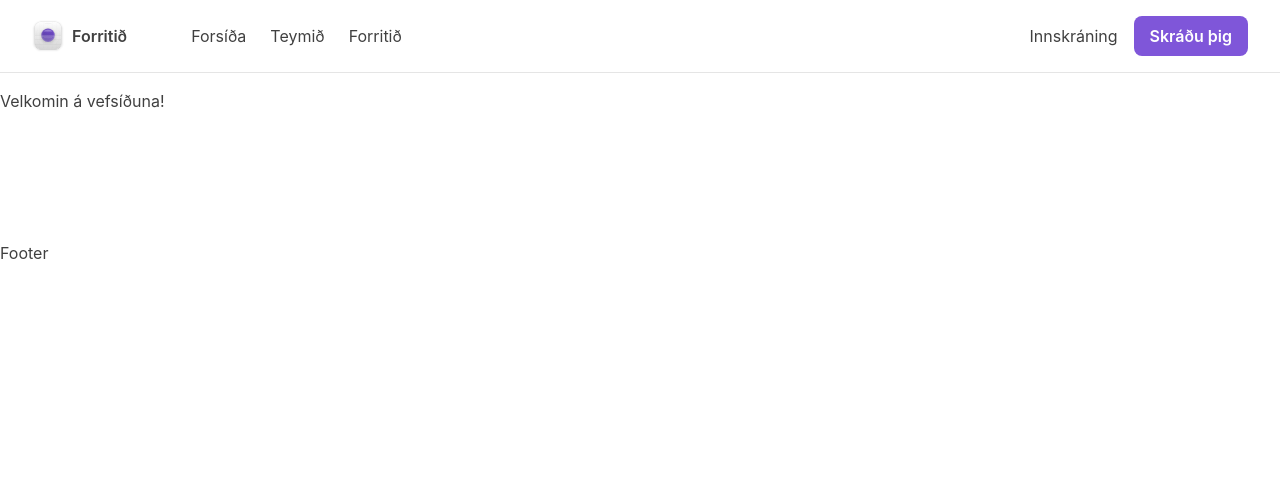
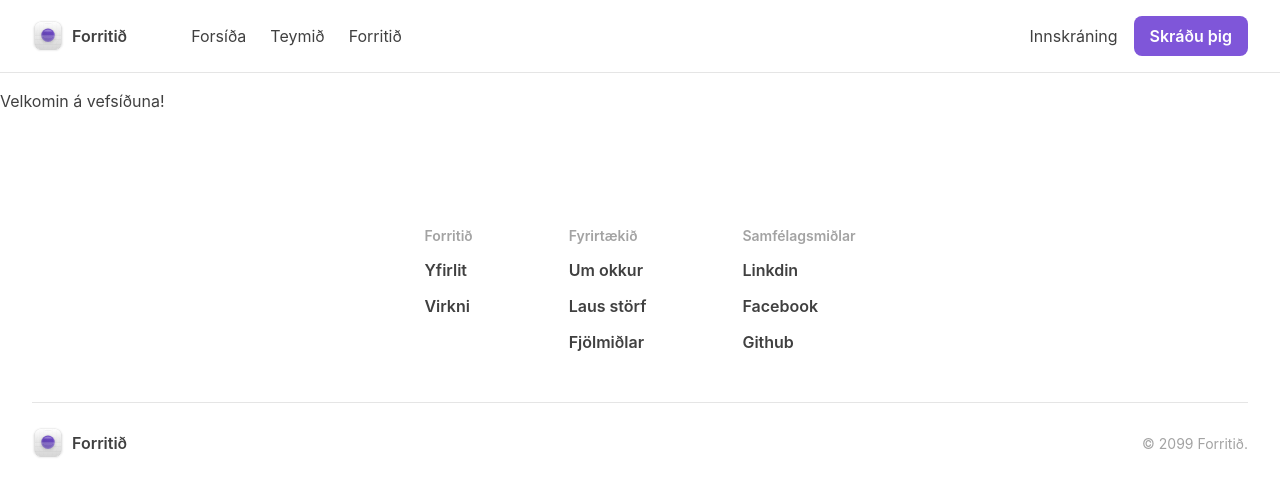
Before and after one commit to SigursteinnOli/vef1-2026-h1, a website: page sidur/teymissida.html in a window 1280 px wide. Drawn offline with Linux system fonts and the light colour scheme; files whose address does not match are found by name; a web font is replaced by a local one.

Commit message:
laga links á innskraning og teymissíðum

```diff
--- a/sidur/teymissida.html
+++ b/sidur/teymissida.html
@@ -9,17 +9,17 @@
   </head>
   <body>
     <header class="container">
-      <a class="logo" href="index.html">
-        <img src="myndir/Logo.svg"/>
+      <a class="logo" href="../index.html">
+        <img src="../myndir/Logo.svg"/>
         Forritið </a>
       <nav>
-        <a href="index.html">Forsíða</a>
-        <a href="sidur/teymissida.html">Teymið</a>
+        <a href="../index.html">Forsíða</a>
+        <a href="../sidur/teymissida.html">Teymið</a>
         <a href="">Forritið</a>
       </nav>
       <div class="header-innskraning">
-        <a href="sidur/innskraning.html">Innskráning</a>
-        <a href="sidur/innskraning.html" class="button">Skráðu þig</a>
+        <a href="../sidur/innskraning.html">Innskráning</a>
+        <a href="../sidur/innskraning.html" class="button">Skráðu þig</a>
       </div>
     </header>
 
@@ -27,8 +27,35 @@
       <p>Velkomin á vefsíðuna!</p>
     </main>
 
-    <footer>
-      <p>Footer</p>
+    <footer class="container">
+      <div class="footer-links">
+
+        <div class="footer-column">
+          <h2>Forritið</h2>
+          <a href="">Yfirlit</a>
+          <a href="">Virkni</a>
+        </div>
+        <div class="footer-column">
+          <h2>Fyrirtækið</h2>
+          <a href="">Um okkur</a>
+          <a href="">Laus störf</a>
+          <a href="">Fjölmiðlar</a>
+        </div>
+        <div class="footer-column">
+          <h2>Samfélagsmiðlar</h2>
+          <a href="">Linkdin</a>
+          <a href="">Facebook</a>
+          <a href="https://github.com/SigursteinnOli/vef1-2026-h1">Github</a>
+        </div>
+      </div>
+
+      <div class="footer-bottom">
+        <a class="logo" href="../index.html">
+        <img src="../myndir/Logo.svg"/>
+        Forritið </a>
+
+        <p>&copy; 2099 Forritið.</p>
+      </div>
     </footer>
   </body>
 </html>
```
Also changed, not shown: sidur/innskraning.html (+34 -7 lines).
